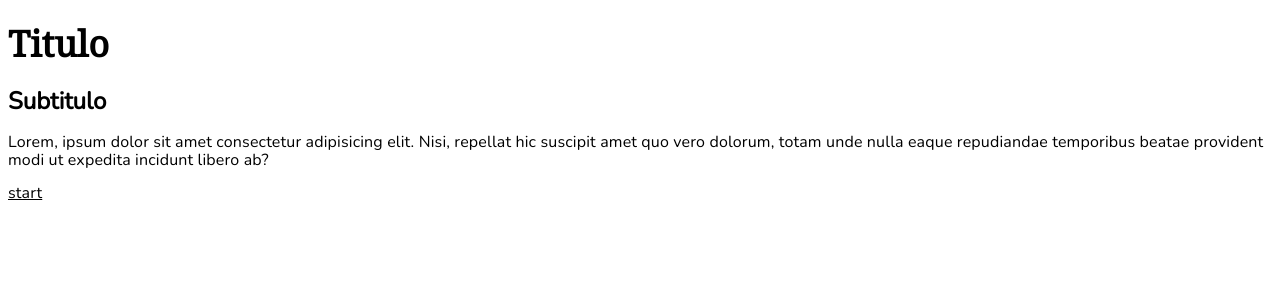
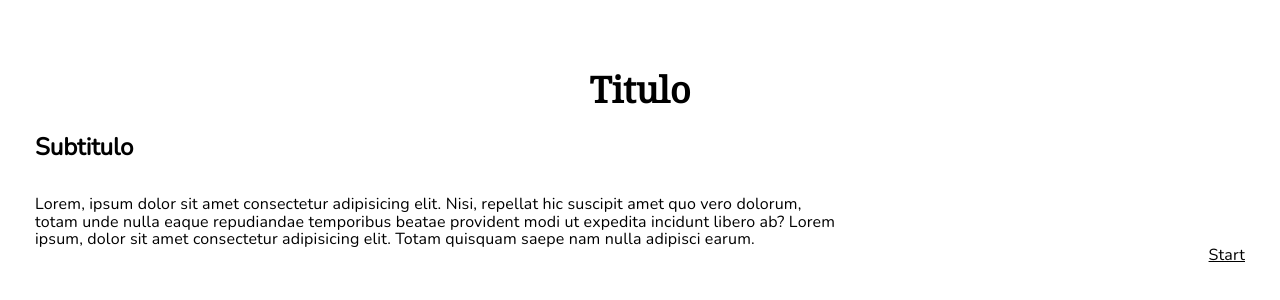
Before and after one commit to francoo-trainer/rulea-bootcamp-questionary, a plain HTML site: page index.html in a window 1280 px wide. Drawn offline with Linux system fonts and the light colour scheme; files whose address does not match are found by name.

Commit message:
css homepage (#2)
* css homepage, styles are added on homepage

* css-homepage--

* applying grid-CSS layout in homepage css

* I add changes; a class is added to the main (class:main-grid). to not use the tag in my homepage.css.

* add changes; 2 columns, margins to the body with class : main-template. We reduce the number of lines of code

```diff
--- a/css/homepage.css
+++ b/css/homepage.css
@@ -1,46 +1,18 @@
-.heading__title {
-  align-items: center;
-  display: flex;
-  height: 40px;
-  left: 159px;
-  letter-spacing: 0.01em;
-  line-height: 110%;
-  position: absolute;
-  text-align: center;
-  top: 70px;
-  width: 410px;
+.main-template {
+  margin: 70px 35px 0;
 }
 
-.heading__subtitle {
-  align-items: center;
-  display: flex;
-  height: 26px;
-  left: 35px;
-  letter-spacing: 0.01em;
-  line-height: 110%;
-  position: absolute;
-  text-align: center;
-  top: 133px;
-  width: 101px;
+.main-grid {
+  display: grid;
+  grid-template-columns: 2fr 1fr;
 }
 
-.content__text {
-  align-items: center;
-  display: flex;
-  height: 186px;
-  left: 35px;
-  position: absolute;
-  top: 180px;
-  width: 233px;
+.heading__title {
+  text-align: center;
 }
 
-.btn__start {
-  align-items: center;
-  display: flex;
-  height: 18px;
-  left: 341px;
-  position: absolute;
-  text-align: center;
-  top: 348px;
-  width: 37px;
+.btn {
+  align-self: flex-end;
+  grid-column: 2;
+  text-align: right;
 }
--- a/index.html
+++ b/index.html
@@ -7,28 +7,29 @@
 
     <link rel="stylesheet" href="css/typography.css" />
     <link rel="stylesheet" href="css/global-style.css" />
-    <link rel="stylesheet" href="css/homepage1.css" />
+    <link rel="stylesheet" href="css/homepage.css" />
     <title>Homepage Rulea</title>
   </head>
 
-  <body>
+  <body class="main-template">
     <header class="heading">
       <h1 class="heading__title">Titulo</h1>
       <h2 class="heading__subtitle">Subtitulo</h2>
     </header>
 
-    <main>
+    <main class="main-grid">
       <section class="content">
         <p class="content__text">
           Lorem, ipsum dolor sit amet consectetur adipisicing elit. Nisi,
           repellat hic suscipit amet quo vero dolorum, totam unde nulla eaque
           repudiandae temporibus beatae provident modi ut expedita incidunt
-          libero ab?
+          libero ab? Lorem ipsum, dolor sit amet consectetur adipisicing elit.
+          Totam quisquam saepe nam nulla adipisci earum.
         </p>
       </section>
 
       <section class="btn">
-        <a href="" class="btn__start" onclick="alert()">start </a>
+        <a href="" class="btn__start" onclick="alert()">Start </a>
       </section>
     </main>
   </body>
```
